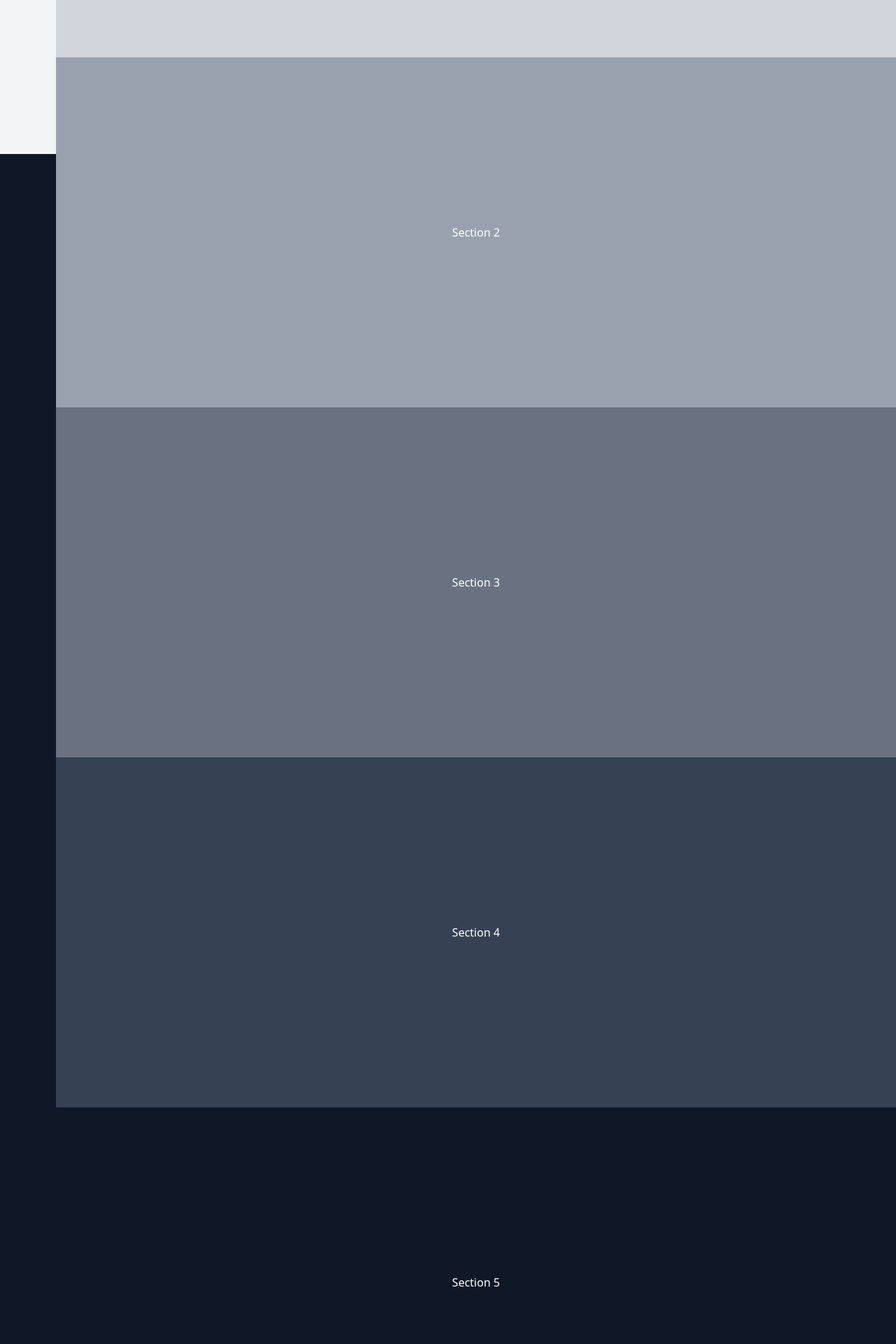
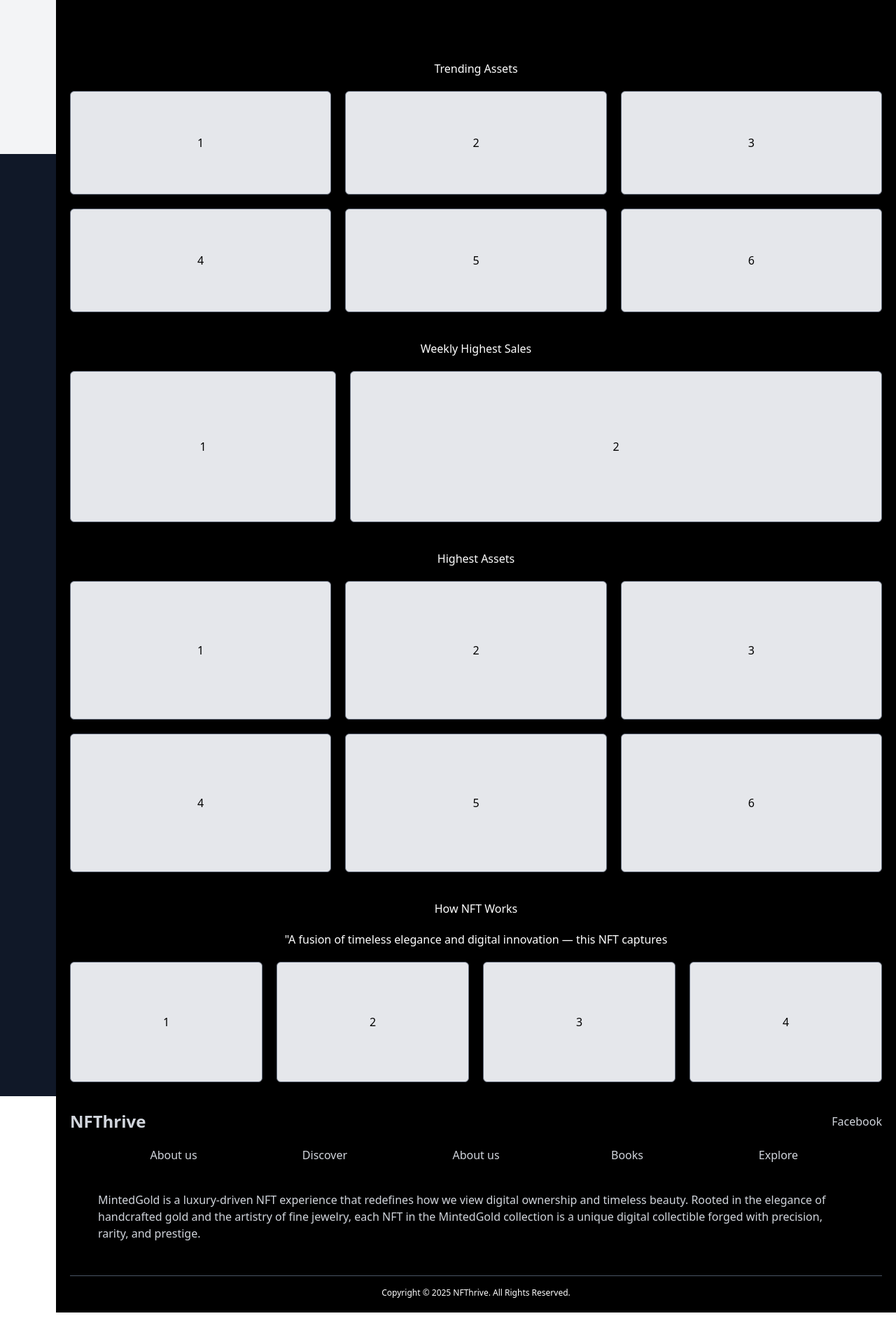
Before and after one commit to Dasundh99/nft_marketplace, a React (Vite) app in the folder client/: page / in a window 1280 px wide. Shown: the part 580-2500 px from the top of the page at 70% size. After the commit the page ends 2455 px from the top, so only its background shows below. Built offline with nearby package versions, Linux system fonts and the light colour scheme; no server answers.

Commit message:
home main sections

```diff
--- a/client/package.json
+++ b/client/package.json
@@ -10,6 +10,7 @@
     "preview": "vite preview"
   },
   "dependencies": {
+    "@material-tailwind/react": "^2.1.10",
     "@tailwindcss/vite": "^4.1.11",
     "axios": "^1.10.0",
     "react": "^19.1.0",
--- a/client/src/pages/Categories.tsx
+++ b/client/src/pages/Categories.tsx
@@ -4,12 +4,12 @@ const categories = ["Gold", "Petroleum", "Gem", "Jewellery", "Silver", "Platinum
 
 const Categories: React.FC = () => {
   return (
-    <section className="py-6 px-6 bg-gray-950">
+    <section className="py-4 px-4 bg-black">
       <div className="flex flex-wrap justify-left gap-2">
         {categories.map((cat) => (
           <button
             key={cat}
-            className="px-4 py-2 border border-gray-200 text-gray-200 hover:bg-gray-500 hover:text-black rounded-lg transition"
+            className="px-4 py-2 border border-white text-white hover:bg-blue-500 hover:text-black rounded-md transition"
           >
             {cat}
           </button>
--- a/client/src/pages/Home.tsx
+++ b/client/src/pages/Home.tsx
@@ -10,22 +10,77 @@ const Home: React.FC = () => {
           <Categories />
         </div>
 
-        {/* Five horizontal sections */}
         <div className="flex flex-col">
-          <div className="h-[500px] bg-gray-300 flex items-center justify-center">
+          <div className="h-[500px] bg-black flex items-center justify-center">
             <p>Section 1</p>
           </div>
-          <div className="h-[500px] bg-gray-400 flex items-center justify-center">
-            <p>Section 2</p>
+
+
+          <div className="h-[400px] bg-black flex-col flex items-center justify-center gap-5 p-5">
+            <div>
+              <div>Trending Assets</div>
+            </div>
+
+            <div className="w-full flex-1 flex gap-5">
+              <div className="w-1/3 flex justify-center items-center border border-gray-500 rounded-md bg-gray-200 text-black">1</div>
+              <div className="w-1/3 flex justify-center items-center border border-gray-500 rounded-md bg-gray-200 text-black">2</div>
+              <div className="w-1/3 flex justify-center items-center border border-gray-500 rounded-md bg-gray-200 text-black">3</div>
+            </div>
+
+            <div className="w-full flex-1 flex gap-5">
+              <div className="w-1/3 flex justify-center items-center border border-gray-500 rounded-md bg-gray-200 text-black">4</div>
+              <div className="w-1/3 flex justify-center items-center border border-gray-500 rounded-md bg-gray-200 text-black">5</div>
+              <div className="w-1/3 flex justify-center items-center border border-gray-500 rounded-md bg-gray-200 text-black">6</div>
+            </div>
           </div>
-          <div className="h-[500px] bg-gray-500 flex items-center justify-center">
-            <p>Section 3</p>
+
+
+          <div className="h-[300px] bg-black flex-col flex items-center justify-center gap-5 p-5">
+            <div>
+              <div>Weekly Highest Sales </div>
+            </div>
+
+            <div className="w-full flex-1 flex gap-5">
+              <div className="w-1/3 flex justify-center items-center border border-gray-500 rounded-md bg-gray-200 text-black">1</div>
+              <div className="w-2/3 flex justify-center items-center border border-gray-500 rounded-md bg-gray-200 text-black">2</div>
+            </div>
           </div>
-          <div className="h-[500px] bg-gray-700 flex items-center justify-center">
-            <p>Section 4</p>
+
+
+          <div className="h-[500px] bg-black flex-col flex items-center justify-center gap-5 p-5">
+            <div>
+              <div>Highest Assets</div>
+            </div>
+
+            <div className="w-full flex-1 flex gap-5">
+              <div className="w-1/3 flex justify-center items-center border border-gray-500 rounded-md bg-gray-200 text-black">1</div>
+              <div className="w-1/3 flex justify-center items-center border border-gray-500 rounded-md bg-gray-200 text-black">2</div>
+              <div className="w-1/3 flex justify-center items-center border border-gray-500 rounded-md bg-gray-200 text-black">3</div>
+            </div>
+
+            <div className="w-full flex-1 flex gap-5">
+              <div className="w-1/3 flex justify-center items-center border border-gray-500 rounded-md bg-gray-200 text-black">4</div>
+              <div className="w-1/3 flex justify-center items-center border border-gray-500 rounded-md bg-gray-200 text-black">5</div>
+              <div className="w-1/3 flex justify-center items-center border border-gray-500 rounded-md bg-gray-200 text-black">6</div>
+            </div>
           </div>
-          <div className="h-[500px] bg-gray-900 flex items-center justify-center">
-            <p>Section 5</p>
+
+
+          <div className="h-[300px] bg-black flex-col flex items-center justify-center gap-5 p-5">
+            <div>
+              <div>How NFT Works</div>
+            </div>
+
+            <div>
+              <div>"A fusion of timeless elegance and digital innovation — this NFT captures</div>
+            </div>
+
+            <div className="w-full flex-1 flex gap-5">
+              <div className="w-1/4 flex justify-center items-center border border-gray-500 rounded-md bg-gray-200 text-black">1</div>
+              <div className="w-1/4 flex justify-center items-center border border-gray-500 rounded-md bg-gray-200 text-black">2</div>
+              <div className="w-1/4 flex justify-center items-center border border-gray-500 rounded-md bg-gray-200 text-black">3</div>
+              <div className="w-1/4 flex justify-center items-center border border-gray-500 rounded-md bg-gray-200 text-black">4</div>
+            </div>
           </div>
         </div>
       </div>
```
Also changed, not shown: 1 other file (tests, documents, lock files or other folders).
